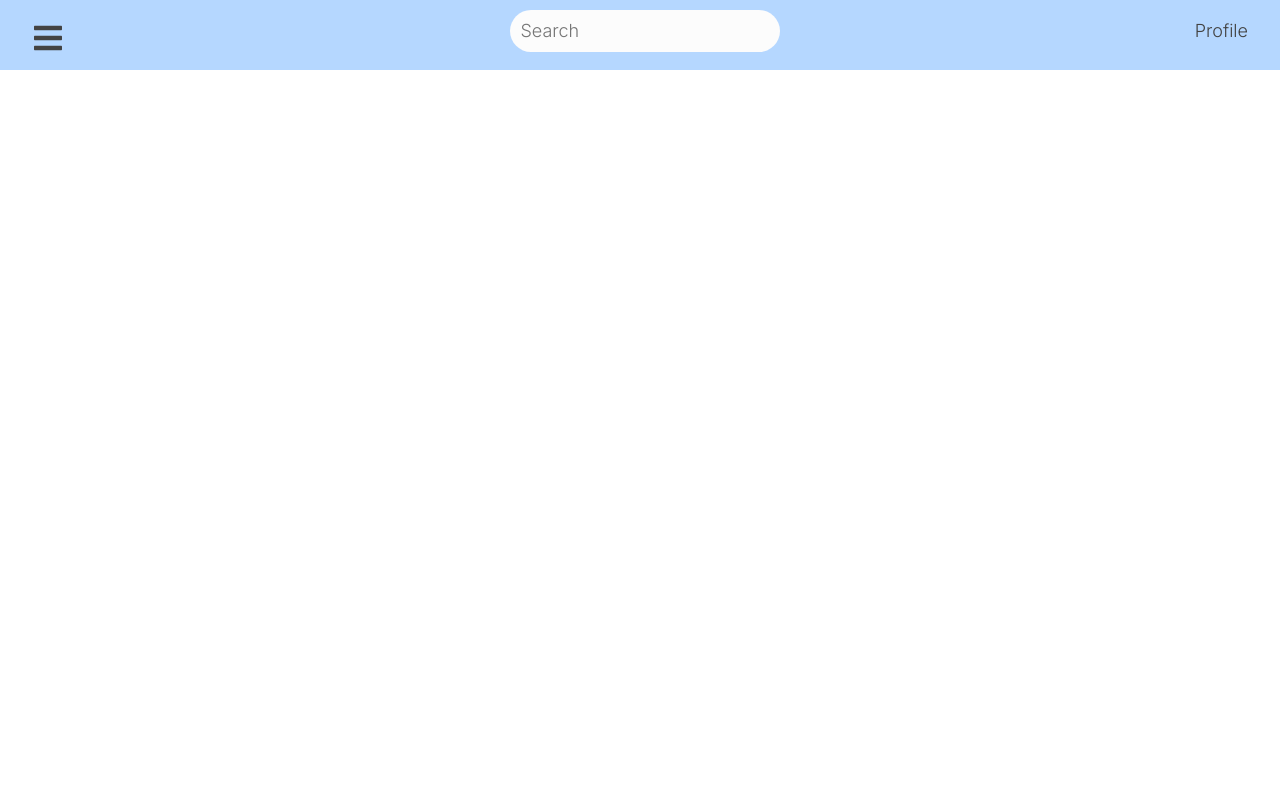
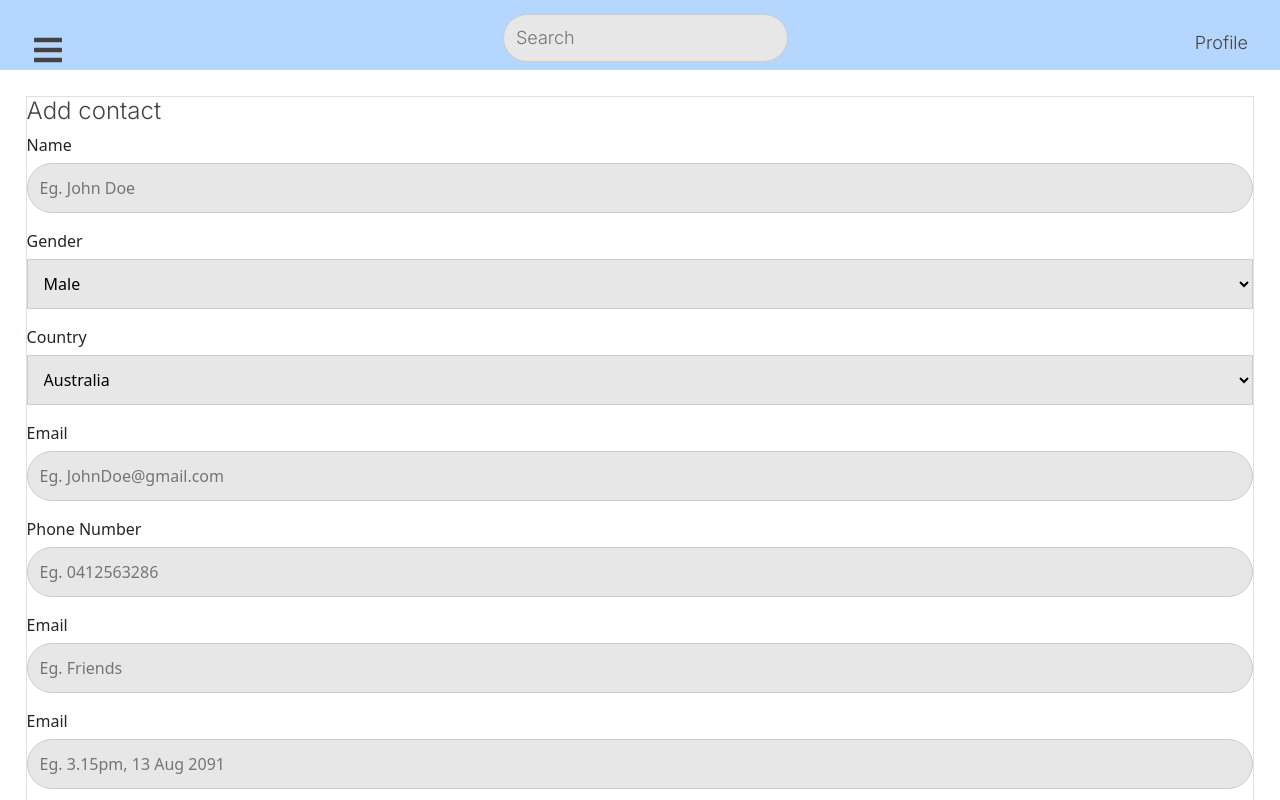
Before and after one commit to yiyangshen/COMP30022-DocMcStuffins, a React (Create React App) app in the folder frontend/: page /contacts/new in a window 1280 px wide. Shown: the top 800 px of the page. Built offline with nearby package versions, Linux system fonts and the light colour scheme.

Commit message:
changed Name of createContact to newContact + updated App.tsx
avoids conflict of name with api

```diff
--- a/frontend/pre-react/createContact.html
+++ b/frontend/pre-react/newContact.html
@@ -1,6 +1,6 @@
 <!DOCTYPE html>
 <html>
-    <link rel="stylesheet" href="../pre-react/createContact.css"/>
+    <link rel="stylesheet" href="../pre-react/newContact.css"/>
     <body>
 
         <h1>Add contact</h1>
--- a/frontend/src/App.tsx
+++ b/frontend/src/App.tsx
@@ -12,6 +12,7 @@ import SignIn from "./components/signin";
 import SignUp from "./components/signup";
 import ViewContacts from "./components/viewContacts";
 import Dashboard from "./components/dashboard";
+import newContact from "./components/newContact"
 import ViewGroups from "./components/viewGroups";
 import ViewMemos from "./components/viewMemos";
 
@@ -48,7 +49,7 @@ function App() {
                             path="/contacts"
                             component={ViewContacts}
                         />
-                        <Route exact path="/contacts/new" />
+                        <Route exact path="/contacts/new" component={newContact} />
                         <Route path="/contacts/details" />
 
                         <Route exact path="/groups" component={ViewGroups} />
--- a/frontend/src/components/createContact.tsx
+++ b/frontend/src/components/newContact.tsx
@@ -1,8 +1,8 @@
 
 /* Import the required libraries and types */
 import React from "react";
-import "../css/createContact.css";
-class createContact extends React.Component {
+import "../css/newContact.css";
+class newContact extends React.Component {
     render() {
         return (
             <div className="border">
@@ -45,3 +45,5 @@ class createContact extends React.Component {
         );
     }
 }
+
+export default newContact;
```
Also changed, not shown: frontend/pre-react/newContact.css (renamed from frontend/pre-react/createContact.css), frontend/src/css/newContact.css (renamed from frontend/src/css/createContact.css).
